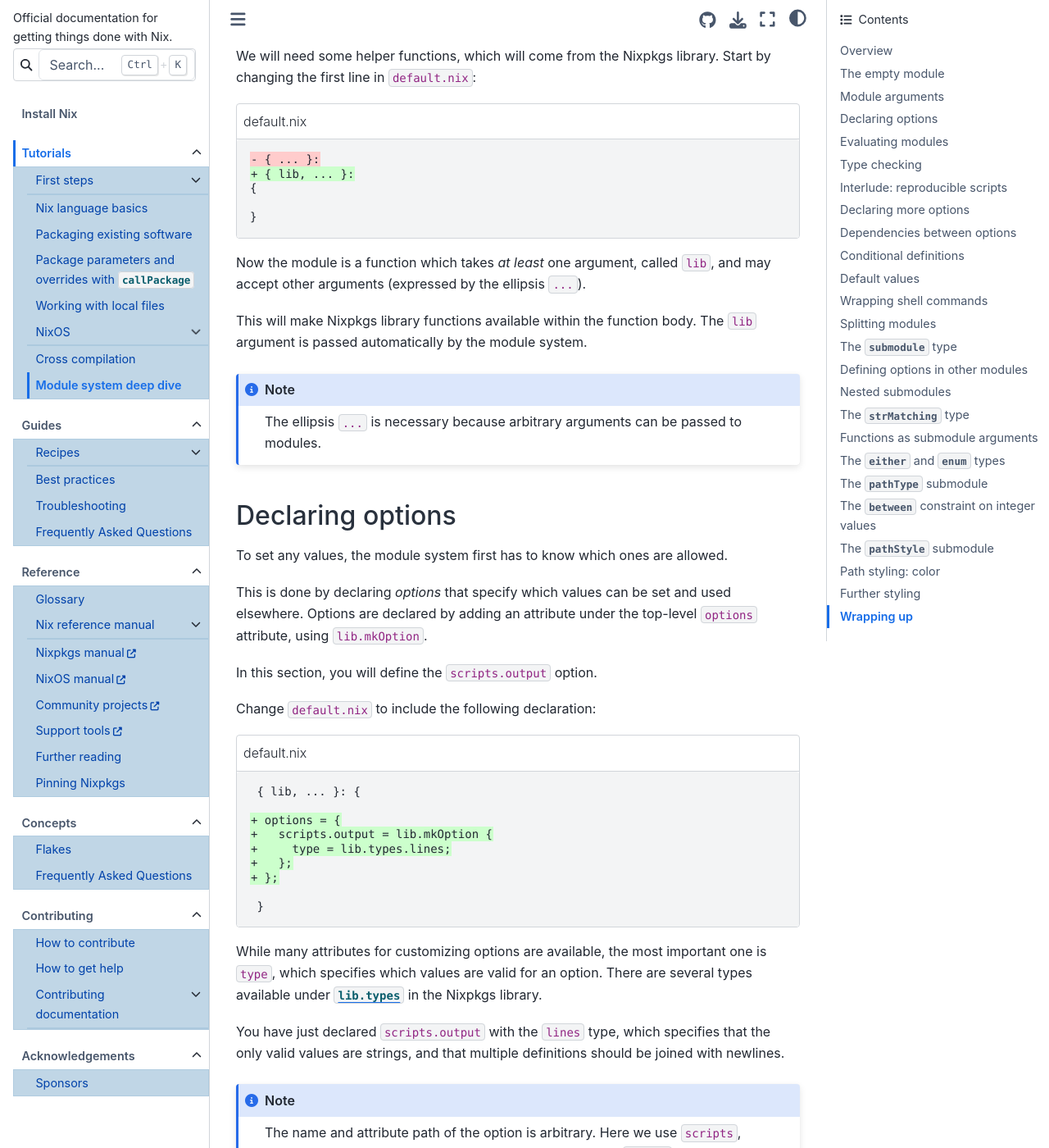
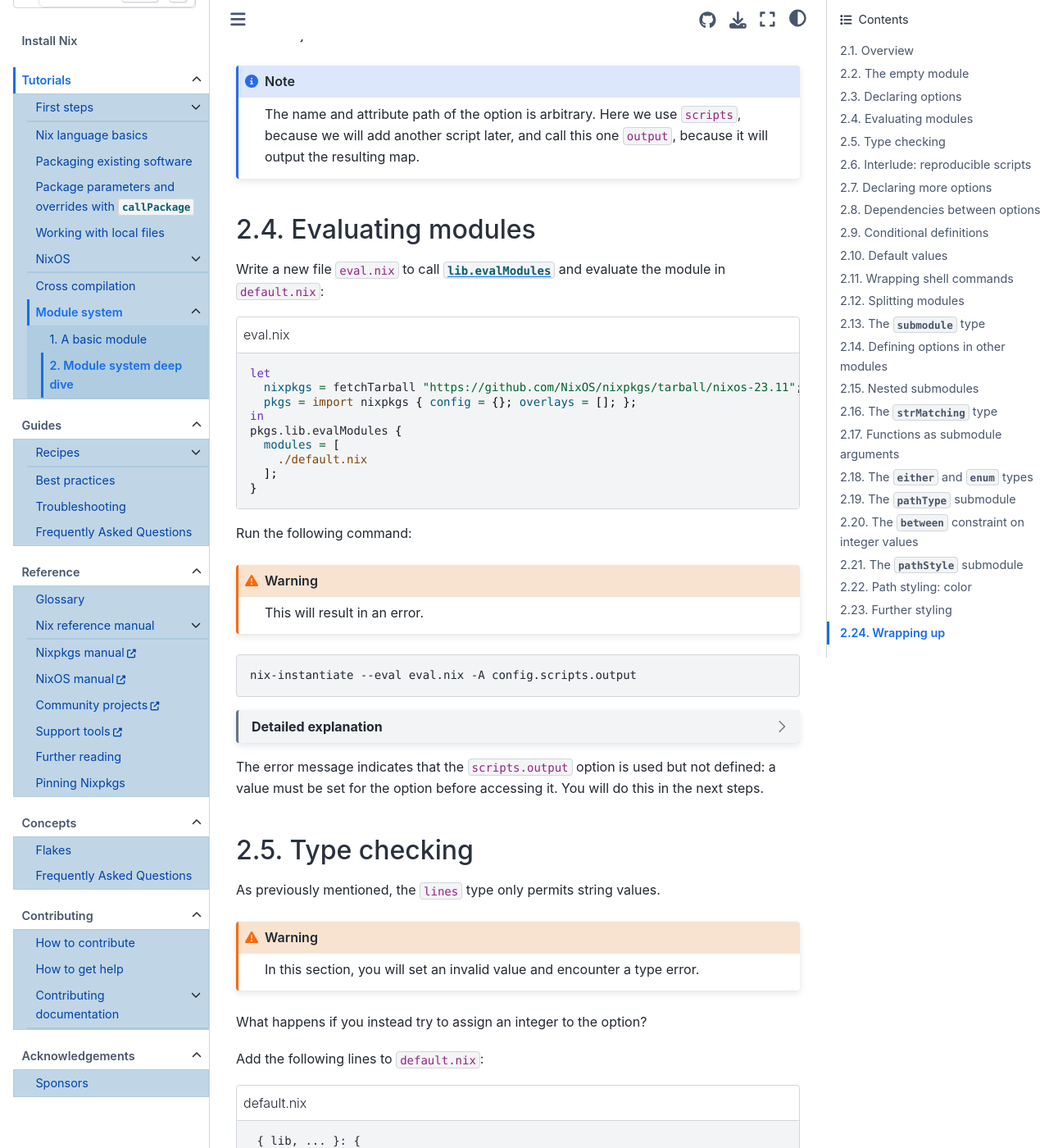
Before and after one commit to NixOS/nix.dev, a Sphinx documentation site: the page built from source/tutorials/module-system/deep-dive.md, in a window 1280 px wide and 1400 px high, scrolled down 1912 px. Shown: the whole window at 82% size. Built offline with Sphinx 7.4.7 and the Sphinx Book theme 1.1.4, drawn with Linux system fonts in a browser that asks for light colours; some of the changed text lies outside the part shown; grey boxes are pictures that could not be loaded.

Commit message:
Add first lesson for the new module tutorials. (#982)
* Add first lesson for the new module tutorials, and cut redundant parts from the deep dive


Co-authored-by: Valentin Gagarin <valentin.gagarin@tweag.io>

````diff
--- a/source/tutorials/module-system/module-system.md
+++ b/source/tutorials/module-system/deep-dive.md
@@ -3,8 +3,7 @@
 
 Or: *Wrapping the world in modules*
 
-Much of the power in Nixpkgs and NixOS comes from the module system.
-It provides mechanisms for conveniently declaring and automatically merging interdependent attribute sets that follow dynamic type constraints, making it easy to express modular configurations.
+In this tutorial you will follow an extensive demonstration of how to wrap an existing API with Nix modules.
 
 ## Overview
 
@@ -14,24 +13,11 @@
 
 ### What will you learn?
 
-In this tutorial you'll learn
-- what a module is
-- how to define one
-- what options are
-- how to declare them
-- how to express dependencies between modules
-
-and follow an extensive demonstration of how to wrap an existing API with Nix modules.
-
-Concretely, you'll write modules to interact with the [Google Maps API](https://developers.google.com/maps/documentation/maps-static), declaring options which represent map geometry, location pins, and more.
+You'll write modules to interact with the [Google Maps API](https://developers.google.com/maps/documentation/maps-static), declaring module options which represent map geometry, location pins, and more.
 
 During the tutorial, you will first write some *incorrect* configurations, creating opportunities to discuss the resulting error messages and how to resolve them, particularly when discussing type checking.
 
 ### What do you need?
-
-- Familiarity with data types and general programming concepts
-- A {ref}`Nix installation <install-nix>` to run the examples
-- Intermediate proficiency in reading and writing the Nix language
 
 You will use two helper scripts for this exercise.
 Download {download}`map.sh <files/map.sh>` and {download}`geocode.sh <files/geocode.sh>` to your working directory.
@@ -40,15 +26,8 @@
 To run the examples in this tutorial, you will need a [Google API key](https://developers.google.com/maps/documentation/maps-static/start#before-you-begin) in `$XDG_DATA_HOME/google-api/key`.
 :::
 
-### How long will it take?
-
-This is a very long tutorial.
-Prepare for at least 3 hours of work.
 
 ## The empty module
-
-We have to start somewhere.
-The simplest module is just a function that takes any attributes and returns an empty attribute set.
 
 Write the following into a file called `default.nix`:
 
@@ -60,10 +39,9 @@
 }
 ```
 
-## Module arguments
+## Declaring options
 
-We will need some helper functions, which will come from the Nixpkgs library.
-Start by changing the first line in `default.nix`:
+We will need some helper functions, which will come from the [Nixpkgs library](Nixpkgs library ), which is passed by the module system as `lib`:
 
 ```{code-block} diff
 :caption: default.nix
@@ -74,25 +52,7 @@
 }
 ```
 
-Now the module is a function which takes *at least* one argument, called `lib`, and may accept other arguments (expressed by the ellipsis `...`).
-
-This will make Nixpkgs library functions available within the function body.
-The `lib` argument is passed automatically by the module system.
-
-:::{note}
-The ellipsis `...` is necessary because arbitrary arguments can be passed to modules.
-:::
-
-## Declaring options
-
-To set any values, the module system first has to know which ones are allowed.
-
-This is done by declaring *options* that specify which values can be set and used elsewhere.
-Options are declared by adding an attribute under the top-level `options` attribute, using `lib.mkOption`.
-
-In this section, you will define the `scripts.output` option.
-
-Change `default.nix` to include the following declaration:
+Using [`lib.mkOption`](https://nixos.org/manual/nixpkgs/stable/#function-library-lib.options.mkOption), declare the `scripts.output` option to have the type `lines`:
 
 ```{code-block} diff
 :caption: default.nix
@@ -107,10 +67,7 @@
  }
 ```
 
-While many attributes for customizing options are available, the most important one is `type`, which specifies which values are valid for an option.
-There are several types available under [`lib.types`](https://nixos.org/manual/nixos/stable/#sec-option-types-basic) in the Nixpkgs library.
-
-You have just declared `scripts.output` with the `lines` type, which specifies that the only valid values are strings, and that multiple definitions should be joined with newlines.
+The `lines` type means that the only valid values are strings, and that multiple definitions should be joined with newlines.
 
 :::{note}
 The name and attribute path of the option is arbitrary.
@@ -119,12 +76,12 @@
 
 ## Evaluating modules
 
-Write a new file, `eval.nix`, which you will use to evaluate `default.nix`:
+Write a new file `eval.nix` to call [`lib.evalModules`](https://nixos.org/manual/nixpkgs/unstable/#module-system-lib-evalModules) and evaluate the module in `default.nix`:
 
 ```{code-block} nix
 :caption: eval.nix
 let
-  nixpkgs = fetchTarball "https://github.com/NixOS/nixpkgs/tarball/nixos-22.11";
+  nixpkgs = fetchTarball "https://github.com/NixOS/nixpkgs/tarball/nixos-23.11";
   pkgs = import nixpkgs { config = {}; overlays = []; };
 in
 pkgs.lib.evalModules {
@@ -133,9 +90,6 @@
   ];
 }
 ```
-
-[`evalModules`](https://nixos.org/manual/nixpkgs/unstable/#module-system-lib-evalModules) is the function that evaluates modules, applies type checking, and merges values into the final attribute set.
-It expects a `modules` attribute whose value is a list, where each element can be a path to a module or an expression that follows the [module schema](https://nixos.org/manual/nixos/stable/#sec-writing-modules).
 
 Run the following command:
 
@@ -147,9 +101,11 @@
 nix-instantiate --eval eval.nix -A config.scripts.output
 ```
 
+:::{dropdown} Detailed explanation
 [`nix-instantiate --eval`](https://nixos.org/manual/nix/stable/command-ref/nix-instantiate) parses and evaluates the Nix file at the specified path, and prints the result.
 `evalModules` produces an attribute set where the final configuration values appear in the `config` attribute.
 Therefore we evaluate the Nix expression in `eval.nix` at the [attribute path](https://nixos.org/manual/nix/stable/language/operators#attribute-selection) `config.scripts.output`.
+:::
 
 The error message indicates that the `scripts.output` option is used but not defined: a value must be set for the option before accessing it.
 You will do this in the next steps.
````
Also changed, not shown: source/tutorials/index.md (+1 -1 lines), source/tutorials/module-system/a-basic-module/index.md (added, +90 -0 lines), source/tutorials/module-system/index.md (added, +34 -0 lines), 5 other files.
